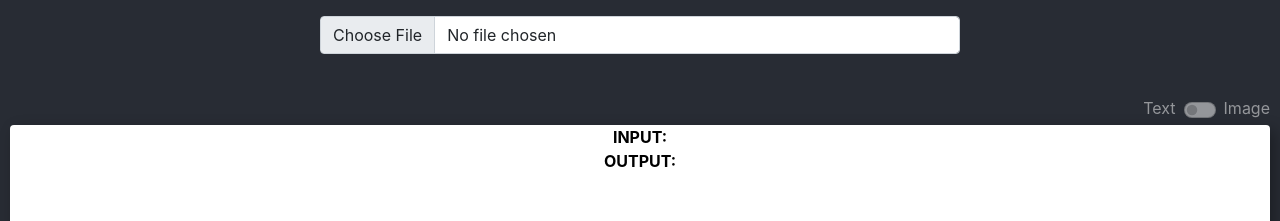
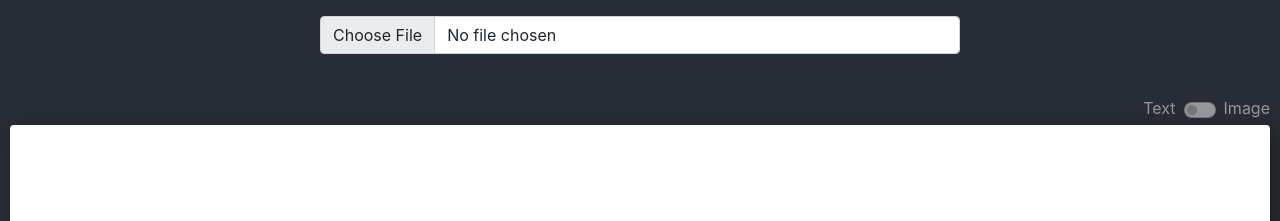
Before and after one commit to yurinalin/ahau-test, a React (Create React App) app: page / in a window 1280 px wide. Shown: the top 221 px of the page. Built offline with nearby package versions, Linux system fonts and the light colour scheme.

Commit message:
Corrected minor bug with keys Adjusted span spacing

```diff
--- a/src/App.css
+++ b/src/App.css
@@ -59,6 +59,11 @@
   box-shadow: 5px 5px 15px 0px rgba(0, 0, 0, 0.3);
 }
 
+.label-span {
+  font-weight: 700;
+  padding-bottom: 0.5rem !important;
+}
+
 p {
   font-family: "Lucida Console", "Courier New", monospace;
   white-space: pre;
--- a/src/App.jsx
+++ b/src/App.jsx
@@ -15,7 +15,6 @@ function App() {
    */
   const handleFileSelection = (e) => {
     const file = e.target?.files?.[0];
-    // console.log(file);
 
     try {
       reader.readAsText(file);
@@ -31,7 +30,6 @@ function App() {
   const handleLoadFile = (e) => {
     const fileContent = e.target?.result;
     setFile(fileContent);
-    setOutput(processInput(fileContent));
   }
 
   useEffect(() => {
@@ -42,23 +40,30 @@ function App() {
     return () => { reader.removeEventListener('load', handleLoadFile) }
   });
 
+  useEffect(() => {
+    // TODO: Process one command at a time
+    // Process input after state refresh
+    setOutput(processInput(file));
+  }, [file]);
+
   return (
     <div className="App">
       <div className="app-input pt-3">
         <input className="form-control custom-file-input" type="file" name="fileInput" id="fileInput" accept=".txt" onChange={handleFileSelection} />
       </div>
       <div className="app-output pt-3">
+        {/* Switch from text to image output (future feature) */}
         <div className="form-switch switch-box">
           <input className="form-check-input custom-check-input" type="checkbox" disabled id="flexSwitchCheckDefault" />
           <label className="form-check-label check-label-left" htmlFor="flexSwitchCheckDefault">Text</label>
           <label className="form-check-label check-label-right" htmlFor="flexSwitchCheckDefault">Image</label>
         </div>
         <div className="output-display">
-          <span><b>INPUT: </b></span>
-          {file ? file.split('\n').map(str => <p>{str.toString()}</p>) : ""}
+          {file ? <span className="label-span">INPUT: </span> : <></>}
+          {file ? file.split('\n').map((str, index) => <p key={str.replace(/\W/, '') + index}>{str.toString()}</p>) : ""}
           <br />
-          <span><b>OUTPUT: </b></span>
-          {output ? output.map(str => <p>{str}</p>) : ""}
+          {output ? <span className="label-span">OUTPUT: </span> : <></>}
+          {output ? output.map((str, index) => <p key={str.replace(/\W/, '') + index}>{str}</p>) : ""}
         </div>
       </div>
     </div>
```
